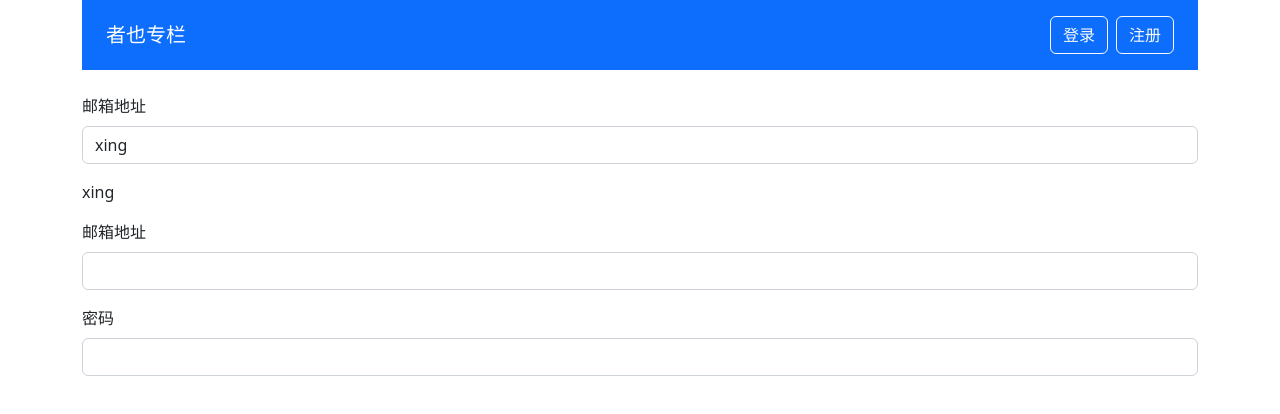
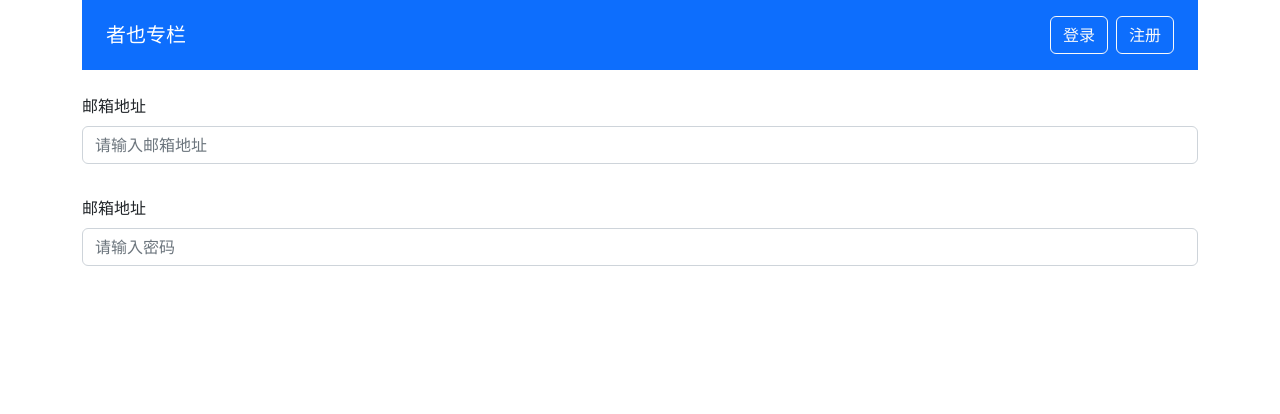
Before and after one commit to xing-6464/zheye, a Vue app: page / in a window 1280 px wide. Shown: the top 414 px of the page. Built offline with nearby package versions, Linux system fonts and the light colour scheme.

Commit message:
使用$attrs支持默认属性

```diff
--- a/src/App.vue
+++ b/src/App.vue
@@ -4,28 +4,28 @@
     <form action="">
       <div class="mb-3">
         <label class="form-label">邮箱地址</label>
-        <validate-Input :rules="emailRules" v-model="emailVal"></validate-Input>
-        {{ emailVal }}
+        <validate-Input
+         :rules="emailRules"
+         v-model="emailVal"
+         placeholder="请输入邮箱地址"
+         type="text"
+        />
       </div>
       <div class="mb-3">
         <label class="form-label">邮箱地址</label>
-        <input
-          type="email" class="form-control"
-          v-model="emailRef.val"
-          @blur="validateEmail"
-        >
-        <div class="form-text" v-if="emailRef.error">{{ emailRef.message }}</div>
-      </div>
-      <div class="mb-3">
-        <label class="form-label">密码</label>
-        <input type="password" class="form-control">
+        <validate-Input
+         :rules="passwordRules"
+         v-model="passwordVal"
+         placeholder="请输入密码"
+         type="password"
+        />
       </div>
     </form>
   </div>
 </template>
 
 <script lang='ts'>
-import { defineComponent, reactive, ref } from 'vue'
+import { defineComponent, ref } from 'vue'
 import 'bootstrap/dist/css/bootstrap.min.css'
 import GlobalHeader, { UserProps } from './components/GlobalHeader.vue'
 import ValidateInput, { RulesProp } from './components/ValidateInput.vue'
@@ -62,7 +62,6 @@ const testUser: UserProps = {
 //     avatar: 'http://vue-maker.oss-cn-hangzhou.aliyuncs.com/vue-marker/5ee22dd58b3c4520912b9470.jpg?x-oss-process=image/resize,m_pad,h_100,w_100'
 //   }
 // ]
-const emailReg = /^[a-zA-Z0-9.!#$%&’*+/=?^_`{|}~-]+@[a-zA-Z0-9-]+(?:\.[a-zA-Z0-9-]+)*$/
 export default defineComponent({
   name: 'App',
   components: {
@@ -70,31 +69,22 @@ export default defineComponent({
     ValidateInput
   },
   setup () {
-    const emailVal = ref('xing')
+    const emailVal = ref('')
     const emailRules: RulesProp = [
       { type: 'required', message: '电子邮箱地址不能为空' },
       { type: 'email', message: '请输入正确的电子邮箱地址' }
     ]
-    const emailRef = reactive({
-      val: '',
-      error: false,
-      message: ''
-    })
-    const validateEmail = () => {
-      if (emailRef.val.trim() === '') {
-        emailRef.error = true
-        emailRef.message = 'can not be empty'
-      } else if (!emailReg.test(emailRef.val)) {
-        emailRef.error = true
-        emailRef.message = 'should be valid email'
-      }
-    }
+    const passwordVal = ref('')
+    const passwordRules: RulesProp = [
+      { type: 'required', message: '密码不能为空' },
+      { type: 'password', message: '请输入正确的密码' }
+    ]
     return {
       user: testUser,
-      emailRef,
-      validateEmail,
       emailRules,
-      emailVal
+      emailVal,
+      passwordVal,
+      passwordRules
     }
   }
 })
--- a/src/components/ValidateInput.vue
+++ b/src/components/ValidateInput.vue
@@ -1,11 +1,12 @@
 <template>
   <div class="validate-input-container pb-3">
     <input
-      type="test" class="form-control"
+      class="form-control"
       :class="{ 'is-invalid': inputRef.error }"
       :value="inputRef.val"
       @input="updateValue"
       @blur="validateInput"
+      v-bind="$attrs"
     >
     <span v-if="inputRef.error" class="invalid-feedback">{{ inputRef.message }}</span>
   </div>
@@ -16,12 +17,13 @@ import { defineComponent, reactive, PropType } from 'vue'
 
 const emailReg = /^[a-zA-Z0-9.!#$%&’*+/=?^_`{|}~-]+@[a-zA-Z0-9-]+(?:\.[a-zA-Z0-9-]+)*$/
 export interface RuleProp {
-  type: 'required' | 'email' | 'range';
+  type: 'required' | 'email' | 'password' | 'range';
   message: string;
 }
 export type RulesProp = RuleProp[]
 export default defineComponent({
   name: 'ValidateInput',
+  inheritAttrs: false, // 禁用属性继承
   props: {
     rules: Array as PropType<RulesProp>,
     modelValue: String
```
